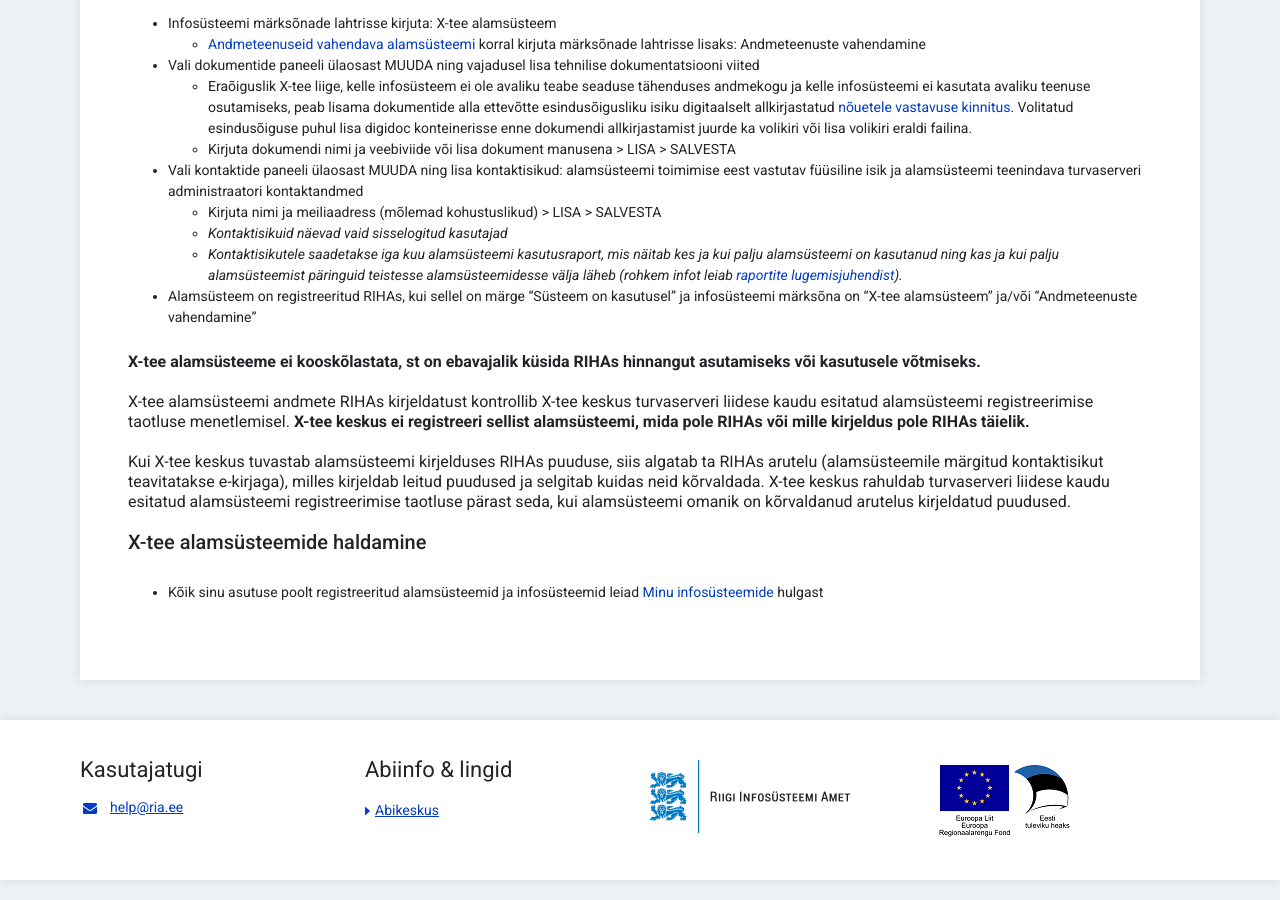
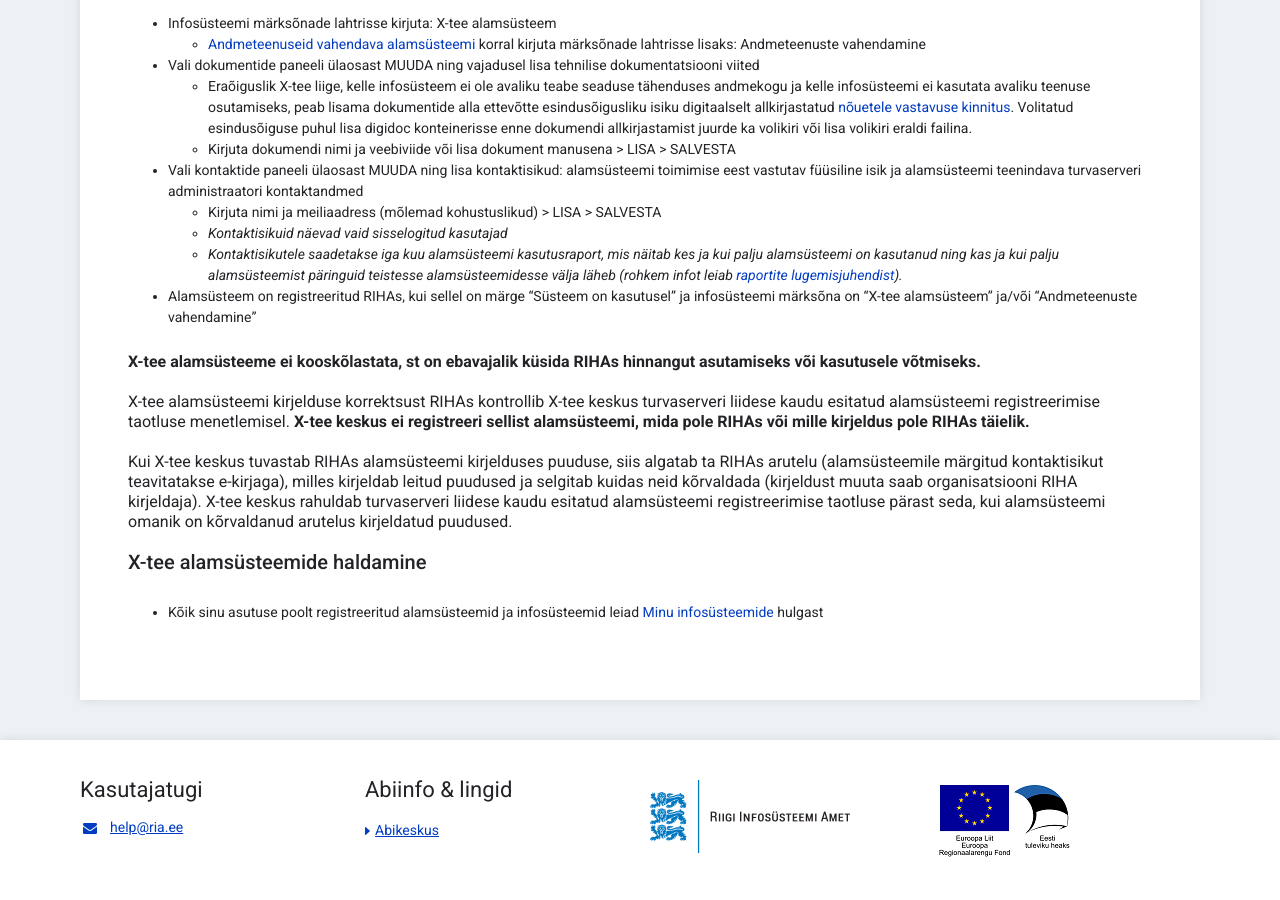
Before and after one commit to e-gov/RIHA-Help, a Jekyll site: the page built from docs/X-tee-alamsysteem.md, in a window 1280 px wide and 900 px high, scrolled down 930 px. Built offline with Jekyll 4.4.1, drawn with Linux system fonts in a browser that asks for light colours.

Commit message:
Update X-tee-alamsysteem.md

```diff
--- a/docs/X-tee-alamsysteem.md
+++ b/docs/X-tee-alamsysteem.md
@@ -38,9 +38,9 @@ title: X-tee alamsüsteemi abi
 
 **X-tee alamsüsteeme ei kooskõlastata, st on ebavajalik küsida RIHAs hinnangut asutamiseks või kasutusele võtmiseks.**
 
-X-tee alamsüsteemi andmete RIHAs kirjeldatust kontrollib X-tee keskus turvaserveri liidese kaudu esitatud alamsüsteemi registreerimise taotluse menetlemisel. **X-tee keskus ei registreeri sellist alamsüsteemi, mida pole RIHAs või mille kirjeldus pole RIHAs täielik.**
+X-tee alamsüsteemi kirjelduse korrektsust RIHAs kontrollib X-tee keskus turvaserveri liidese kaudu esitatud alamsüsteemi registreerimise taotluse menetlemisel. **X-tee keskus ei registreeri sellist alamsüsteemi, mida pole RIHAs või mille kirjeldus pole RIHAs täielik.**
 
-Kui X-tee keskus tuvastab alamsüsteemi kirjelduses RIHAs puuduse, siis algatab ta RIHAs arutelu (alamsüsteemile märgitud kontaktisikut teavitatakse e-kirjaga), milles kirjeldab leitud puudused ja selgitab kuidas neid kõrvaldada. X-tee keskus rahuldab turvaserveri liidese kaudu esitatud alamsüsteemi registreerimise taotluse pärast seda, kui alamsüsteemi omanik on kõrvaldanud arutelus kirjeldatud puudused.
+Kui X-tee keskus tuvastab RIHAs alamsüsteemi kirjelduses puuduse, siis algatab ta RIHAs arutelu (alamsüsteemile märgitud kontaktisikut teavitatakse e-kirjaga), milles kirjeldab leitud puudused ja selgitab kuidas neid kõrvaldada (kirjeldust muuta saab organisatsiooni RIHA kirjeldaja). X-tee keskus rahuldab turvaserveri liidese kaudu esitatud alamsüsteemi registreerimise taotluse pärast seda, kui alamsüsteemi omanik on kõrvaldanud arutelus kirjeldatud puudused.
 
 ### X-tee alamsüsteemide haldamine
 
```
